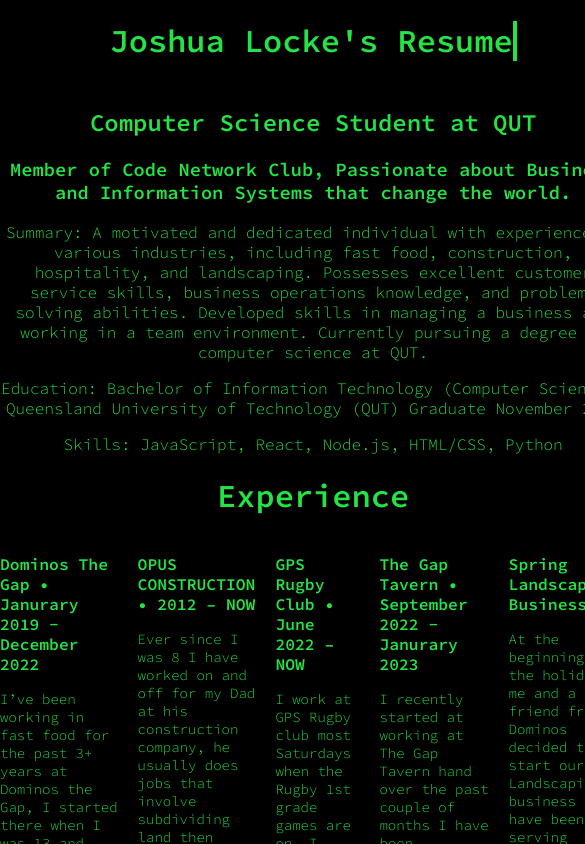
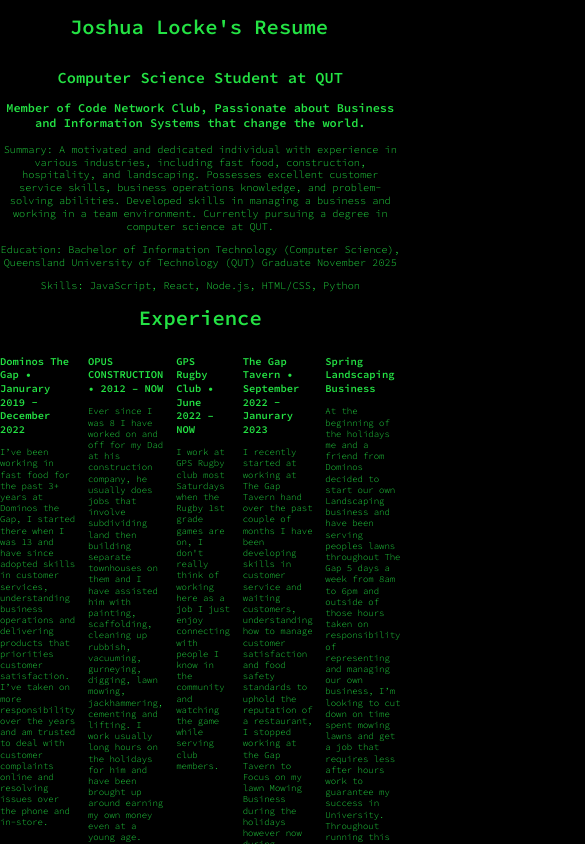
Before and after one commit to lockej2005/joshsresume1, a React (Create React App) app: page / in a window 390 px wide. Shown: the top 844 px of the page, 585 px wide, since content can reach past the window. Built offline with nearby package versions, Linux system fonts and the light colour scheme.

Commit message:
zoom out

```diff
--- a/src/App.css
+++ b/src/App.css
@@ -1,6 +1,15 @@
 @import url('https://fonts.googleapis.com/css2?family=Source+Code+Pro:wght@300;600&display=swap');
 .App {
-
+  /* Add the following styles to enable zooming on mobile devices */
+  @media only screen and (max-width: 767px) {
+    zoom: 0.8; /* Adjust the zoom level as per your preference */
+    -moz-transform: scale(0.8);
+    -moz-transform-origin: 0 0;
+    -o-transform: scale(0.8);
+    -o-transform-origin: 0 0;
+    -webkit-transform: scale(0.8);
+    -webkit-transform-origin: 0 0;
+  }
 }
 input[type="number"],
 textarea {
```
